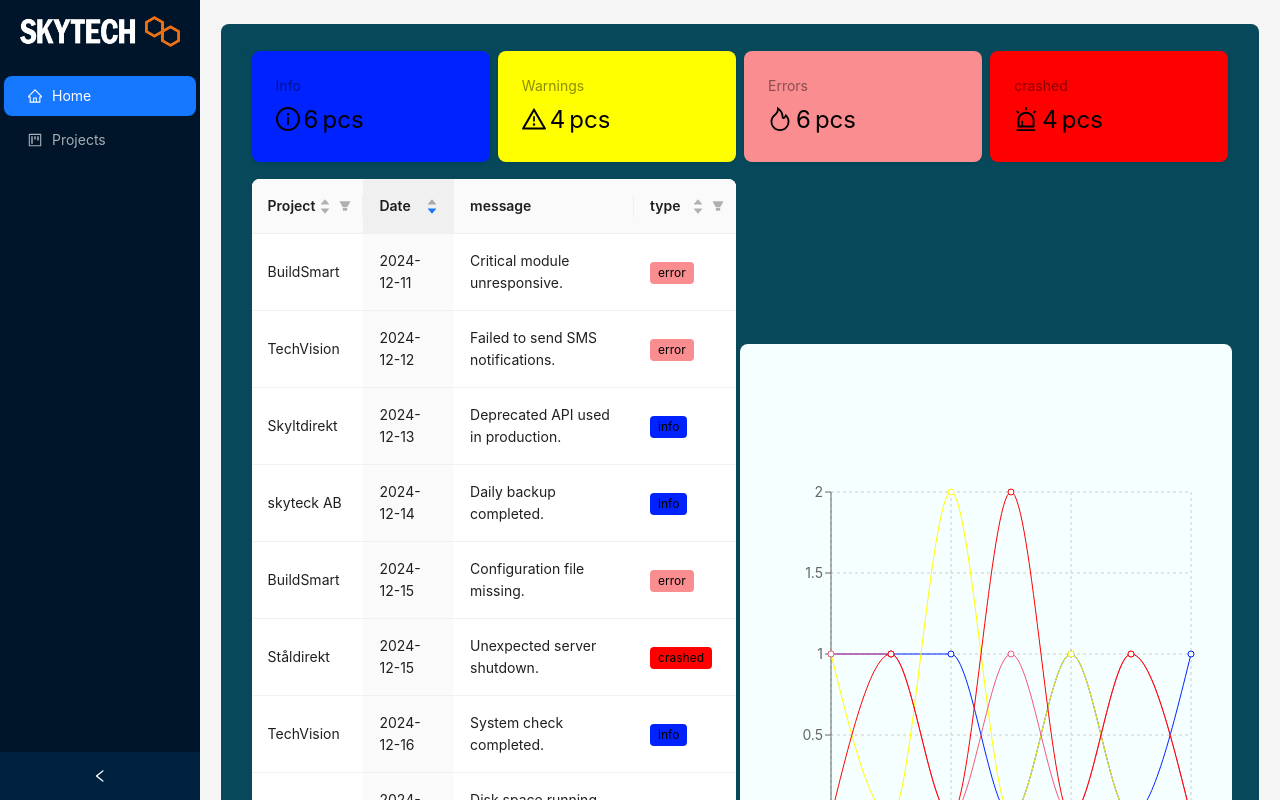
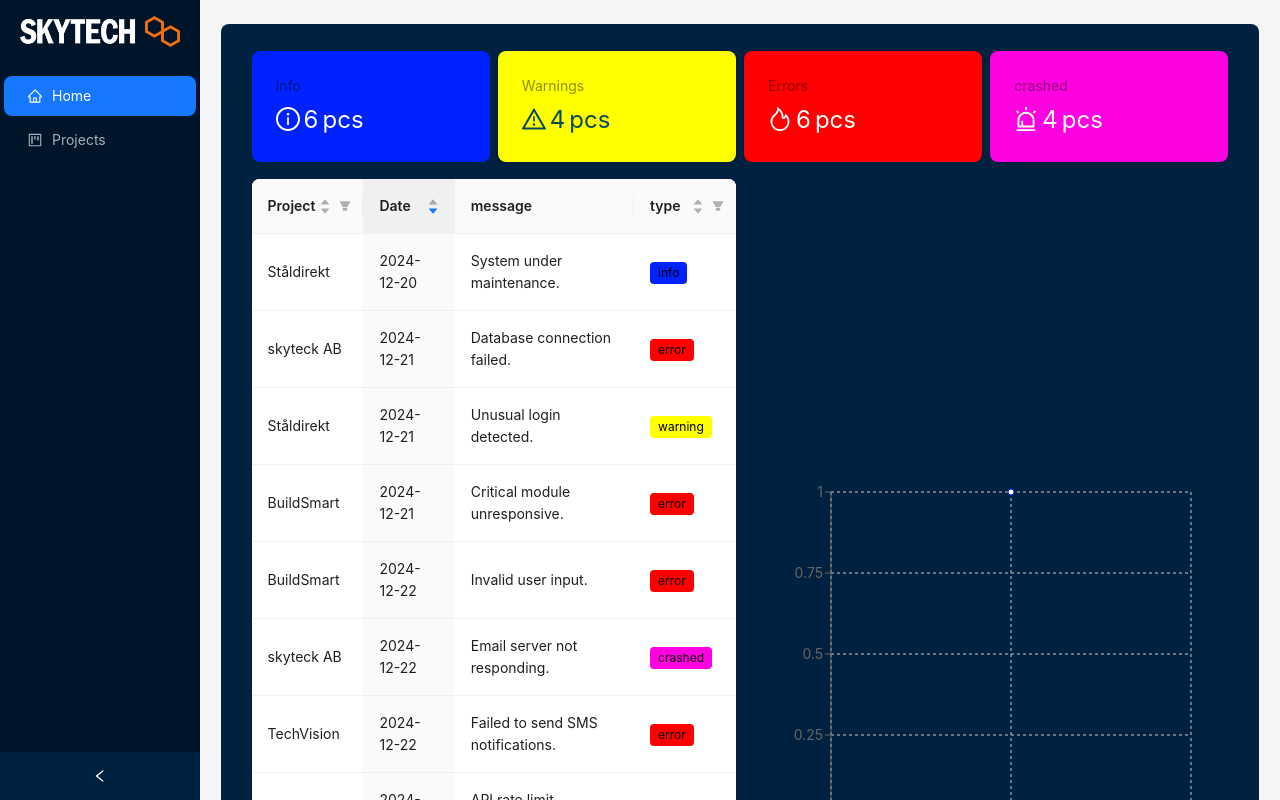
Before and after one commit to MrKalleP/event-frontend, a React (Vite) app: page / in a window 1280 px wide. Built offline with nearby package versions, Linux system fonts and the light colour scheme.

Commit message:
fixed some styles like colors

```diff
--- a/src/components/CrashedLoggs.tsx
+++ b/src/components/CrashedLoggs.tsx
@@ -6,11 +6,11 @@
 
 export const CrashedLoggs = () => (
 
-    <Card bordered={false} style={{ backgroundColor: "#FF0000" }}>
+    <Card bordered={false} style={{ backgroundColor: "#FF00E1" }}>
         <Statistic
             title="crashed"
             value={CrashedFilterData.length}
-            valueStyle={{ color: 'black' }}
+            valueStyle={{ color: 'white' }}
             prefix={<AlertOutlined />}
             suffix="pcs"
         />
--- a/src/components/ErrorsHome.tsx
+++ b/src/components/ErrorsHome.tsx
@@ -8,11 +8,11 @@
 
 export const ErrorsHome = () => (
 
-    <Card bordered={false} style={{ backgroundColor: "#FA8D8F" }}>
+    <Card bordered={false} style={{ backgroundColor: "#FF0000 " }}>
         <Statistic
             title="Errors "
             value={errorFilterData.length}
-            valueStyle={{ color: 'black' }}
+            valueStyle={{ color: 'white' }}
             prefix={<FireOutlined />}
             suffix="pcs"
         />
--- a/src/components/InfoLoggs.tsx
+++ b/src/components/InfoLoggs.tsx
@@ -10,7 +10,7 @@
         <Statistic
             title="Info"
             value={filtredInfo.length}
-            valueStyle={{ color: 'black' }}
+            valueStyle={{ color: 'white' }}
             prefix={<InfoCircleOutlined />}
             suffix="pcs"
         />
--- a/src/components/LineChart.tsx
+++ b/src/components/LineChart.tsx
@@ -78,8 +78,8 @@
                 <Legend />
                 <Line type="monotone" dataKey="info" stroke="#0022FF" name="Info" activeDot={{ r: 8 }} />
                 <Line type="monotone" dataKey="warning" stroke="#FFFF00" name="Warning" />
-                <Line type="monotone" dataKey="error" stroke="#F4577E" name="Error" />
-                <Line type="monotone" dataKey="crashed" stroke="#FF0000" name="crashed" />
+                <Line type="monotone" dataKey="error" stroke="#FF0000" name="Error" />
+                <Line type="monotone" dataKey="crashed" stroke="#FF00E1" name="crashed" />
             </LineChart>
         </ResponsiveContainer>
     );
--- a/src/components/MainLayout.tsx
+++ b/src/components/MainLayout.tsx
@@ -30,7 +30,7 @@
         }));
 
     return (
-        <Layout style={{ minHeight: "100vh", background: "#07495b" }}>
+        <Layout style={{ minHeight: "100vh", background: "#002140" }}>
             <Sider collapsible collapsed={collapsed} onCollapse={setCollapsed}>
                 <Logo isCollapsed={collapsed} />
                 <Menu
@@ -56,7 +56,7 @@
                     <div
                         style={{
                             padding: 14,
-                            background: "#07495b",
+                            background: "#002140",
                             color: "#fafafa",
                             borderRadius: borderRadiusLG,
                             height: "100%",
--- a/src/components/TableHomePage.tsx
+++ b/src/components/TableHomePage.tsx
@@ -66,9 +66,9 @@
         render: (type: string) => {
             const colorMap: Record<string, string> = {
                 info: "#0022FF",
-                error: "#FA8D8F",
+                error: "#FF0000",
                 warning: "#FFFF00",
-                crashed: "#FF0000"
+                crashed: "#FF00E1"
             };
             const backgroundColor = colorMap[type] || "default";
 
--- a/src/components/WarningHome.tsx
+++ b/src/components/WarningHome.tsx
@@ -11,7 +11,7 @@
         <Statistic
             title="Warnings"
             value={warningFilterData.length}
-            valueStyle={{ color: 'black' }}
+            valueStyle={{ color: '#07495B' }}
             prefix={<WarningOutlined />}
             suffix="pcs"
         />
--- a/src/index.css
+++ b/src/index.css
@@ -18,13 +18,3 @@
 .ant-input {
   font-family: 'Poppins', 'Montserrat', sans-serif;
 }
-
-.logo-small {
-  width: 10px;
-  transition: width 0.3s ease;
-}
-
-.logo-large {
-  width: 160px;
-  transition: width 0.3s ease;
-}
--- a/src/pages/HomePage.tsx
+++ b/src/pages/HomePage.tsx
@@ -9,7 +9,7 @@
 
 
 const HomePage = () => {
-    return <Row gutter={[8, 17]} justify="center" align="middle" style={{ backgroundColor: "#07495b", borderRadius: ".5rem", color: "white", margin: ".5rem", padding: ".3rem" }}>
+    return <Row gutter={[8, 17]} justify="center" align="middle" style={{ backgroundColor: "#002140", borderRadius: ".5rem", color: "white", margin: ".5rem", padding: ".3rem" }}>
         <Col span={6}>
             <InfoLoggs />
         </Col>
@@ -25,7 +25,7 @@
         <Col span={12} style={{ borderRadius: ".5rem" }}>
             <TableHomePage />
         </Col>
-        <Col span={12} style={{ background: "#F6FFFF", borderRadius: ".5rem", height: "70vh", padding: ".7rem" }}>
+        <Col span={12} style={{ background: "#002140", borderRadius: ".5rem", height: "70vh", padding: ".7rem" }}>
             < LineChartExample />
         </Col>
 
--- a/src/utils/testdata.json
+++ b/src/utils/testdata.json
@@ -9,133 +9,133 @@
     {
         "id": "2",
         "project": "skyteck AB",
-        "date": "2024-12-19",
+        "date": "2024-12-21",
         "type": "error",
         "message": "Database connection failed."
     },
     {
         "id": "3",
         "project": "Skyltdirekt",
-        "date": "2024-12-18",
+        "date": "2024-12-27",
         "type": "warning",
         "message": "High memory usage detected."
     },
     {
         "id": "4",
         "project": "TechVision",
-        "date": "2024-12-17",
+        "date": "2024-12-27",
         "type": "crashed",
         "message": "Application server crashed."
     },
     {
         "id": "5",
         "project": "BuildSmart",
-        "date": "2024-12-20",
+        "date": "2024-12-22",
         "type": "error",
         "message": "Invalid user input."
     },
     {
         "id": "6",
         "project": "Ståldirekt",
-        "date": "2024-12-19",
+        "date": "2024-12-24",
         "type": "info",
         "message": "New update deployed successfully."
     },
     {
         "id": "7",
         "project": "skyteck AB",
-        "date": "2024-12-18",
+        "date": "2024-12-23",
         "type": "warning",
         "message": "API rate limit approaching."
     },
     {
         "id": "8",
         "project": "Skyltdirekt",
-        "date": "2024-12-17",
+        "date": "2024-12-25",
         "type": "crashed",
         "message": "Payment gateway service down."
     },
     {
         "id": "9",
         "project": "TechVision",
-        "date": "2024-12-16",
+        "date": "2024-12-26",
         "type": "info",
         "message": "System check completed."
     },
     {
         "id": "10",
         "project": "BuildSmart",
-        "date": "2024-12-15",
+        "date": "2024-12-25",
         "type": "error",
         "message": "Configuration file missing."
     },
     {
         "id": "11",
         "project": "Ståldirekt",
-        "date": "2024-12-20",
+        "date": "2024-12-21",
         "type": "warning",
         "message": "Unusual login detected."
     },
     {
         "id": "12",
         "project": "skyteck AB",
-        "date": "2024-12-19",
+        "date": "2024-12-22",
         "type": "crashed",
         "message": "Email server not responding."
     },
     {
         "id": "13",
         "project": "Skyltdirekt",
-        "date": "2024-12-18",
+        "date": "2024-12-23",
         "type": "info",
         "message": "New client onboarded."
     },
     {
         "id": "14",
         "project": "TechVision",
-        "date": "2024-12-17",
+        "date": "2024-12-24",
         "type": "error",
         "message": "Access denied for user."
     },
     {
         "id": "15",
         "project": "BuildSmart",
-        "date": "2024-12-16",
+        "date": "2024-12-26",
         "type": "warning",
         "message": "Disk space running low."
     },
     {
         "id": "16",
         "project": "Ståldirekt",
-        "date": "2024-12-15",
+        "date": "2024-12-25",
         "type": "crashed",
         "message": "Unexpected server shutdown."
     },
     {
         "id": "17",
         "project": "skyteck AB",
-        "date": "2024-12-14",
+        "date": "2024-12-24",
         "type": "info",
         "message": "Daily backup completed."
     },
     {
         "id": "18",
         "project": "Skyltdirekt",
-        "date": "2024-12-13",
+        "date": "2024-12-23",
         "type": "info",
         "message": "Deprecated API used in production."
     },
     {
         "id": "19",
         "project": "TechVision",
-        "date": "2024-12-12",
+        "date": "2024-12-22",
         "type": "error",
         "message": "Failed to send SMS notifications."
     },
     {
         "id": "20",
         "project": "BuildSmart",
-        "date": "2024-12-11",
+        "date": "2024-12-21",
         "type": "error",
         "message": "Critical module unresponsive."
     }
```
